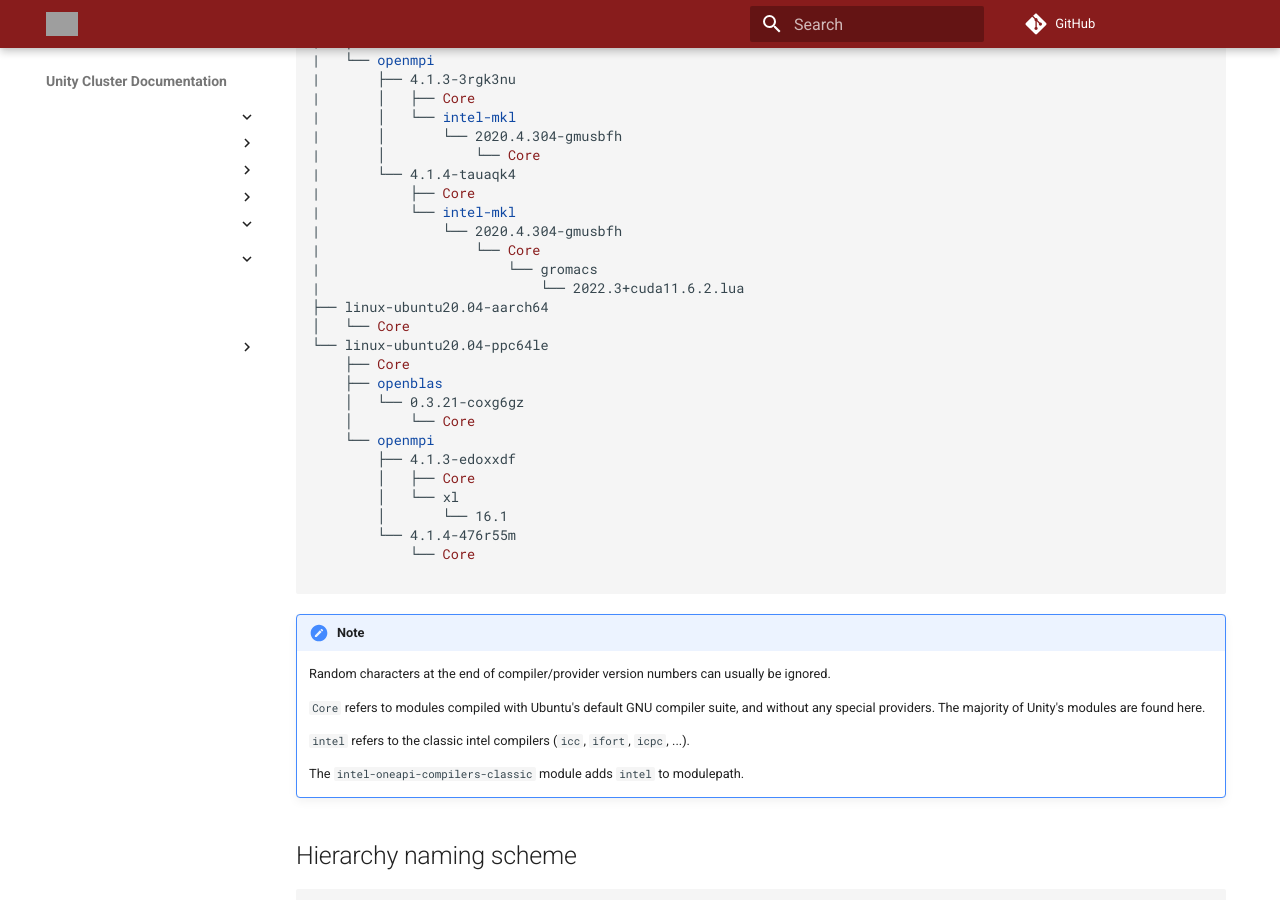
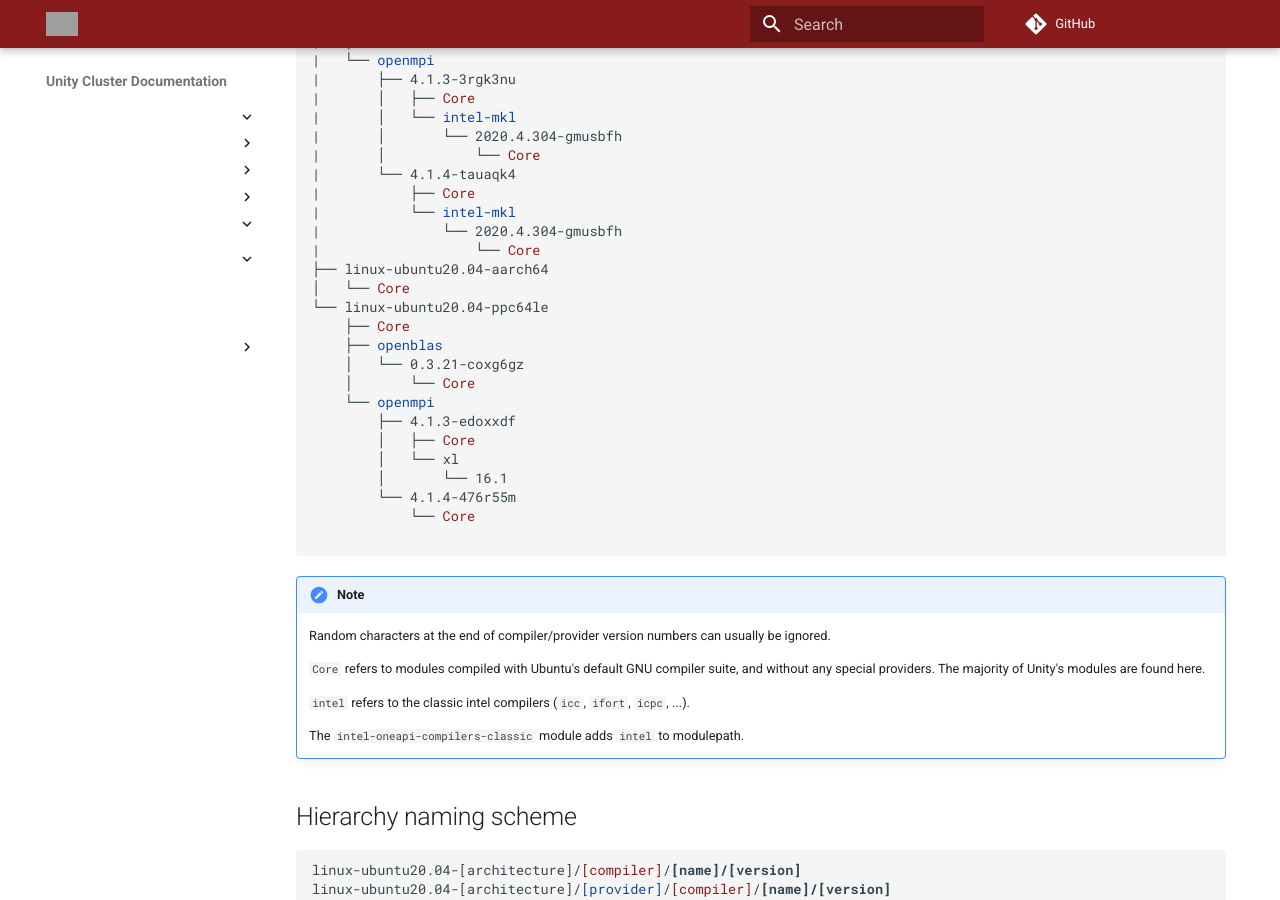
Before and after one commit to UMass-RC/unity-docs, an MkDocs documentation site: the page built from docs/software/module-hierarchy.md, in a window 1280 px wide and 900 px high, scrolled down 899 px. Built offline with MkDocs 1.6.1 and Material for MkDocs 9.7.7, drawn with Linux system fonts in a browser that asks for light colours; comment, search, counter and statistics services are not loaded; grey boxes are pictures that could not be loaded.

Commit message:
remove unwanted lines from the module hierarchy

```diff
--- a/docs/software/module-hierarchy.md
+++ b/docs/software/module-hierarchy.md
@@ -42,8 +42,6 @@ This means **not all modules can be found with <red>`module avail`</red> by defa
 |           └── <blue>intel-mkl</blue>
 |               └── 2020.4.304-gmusbfh
 |                   └── <red>Core</red>
-|                       └── gromacs
-|                           └── 2022.3+cuda11.6.2.lua
 ├── linux-ubuntu20.04-aarch64
 │   └── <red>Core</red>
 └── linux-ubuntu20.04-ppc64le
```
